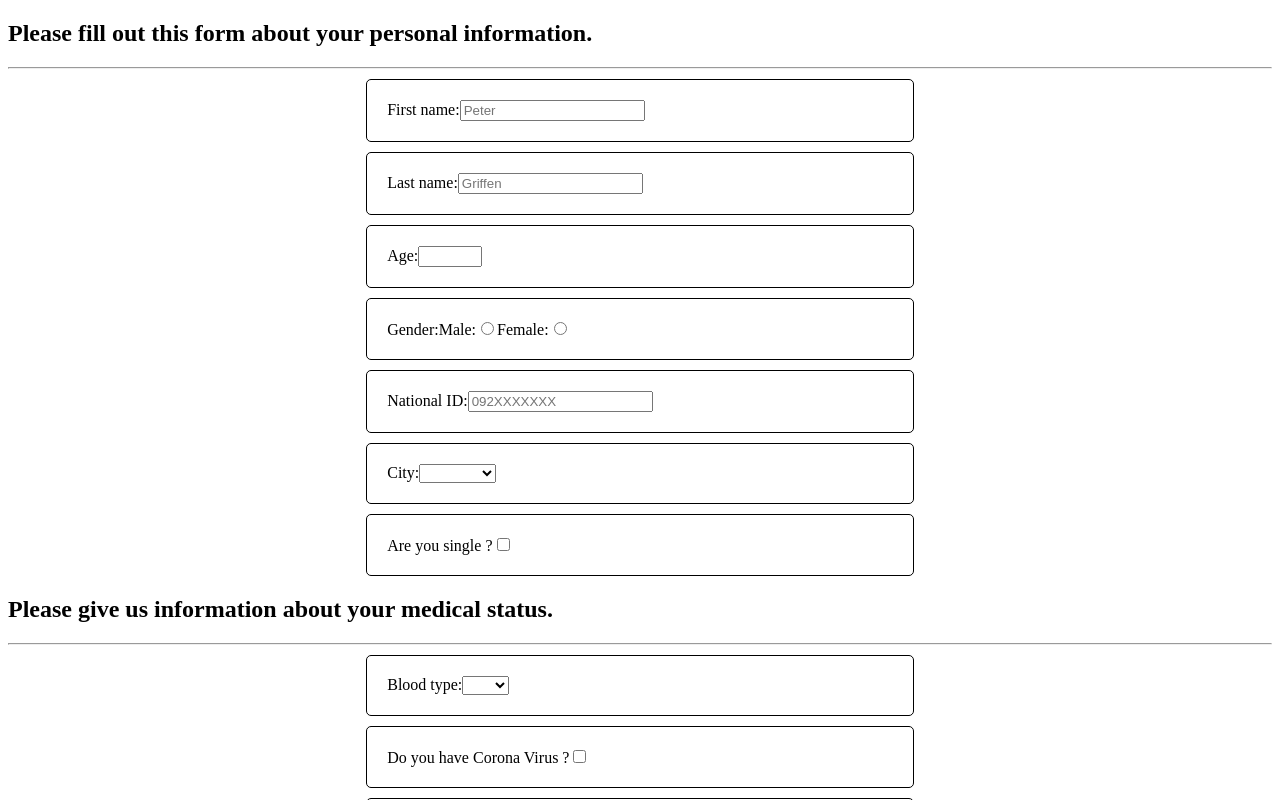
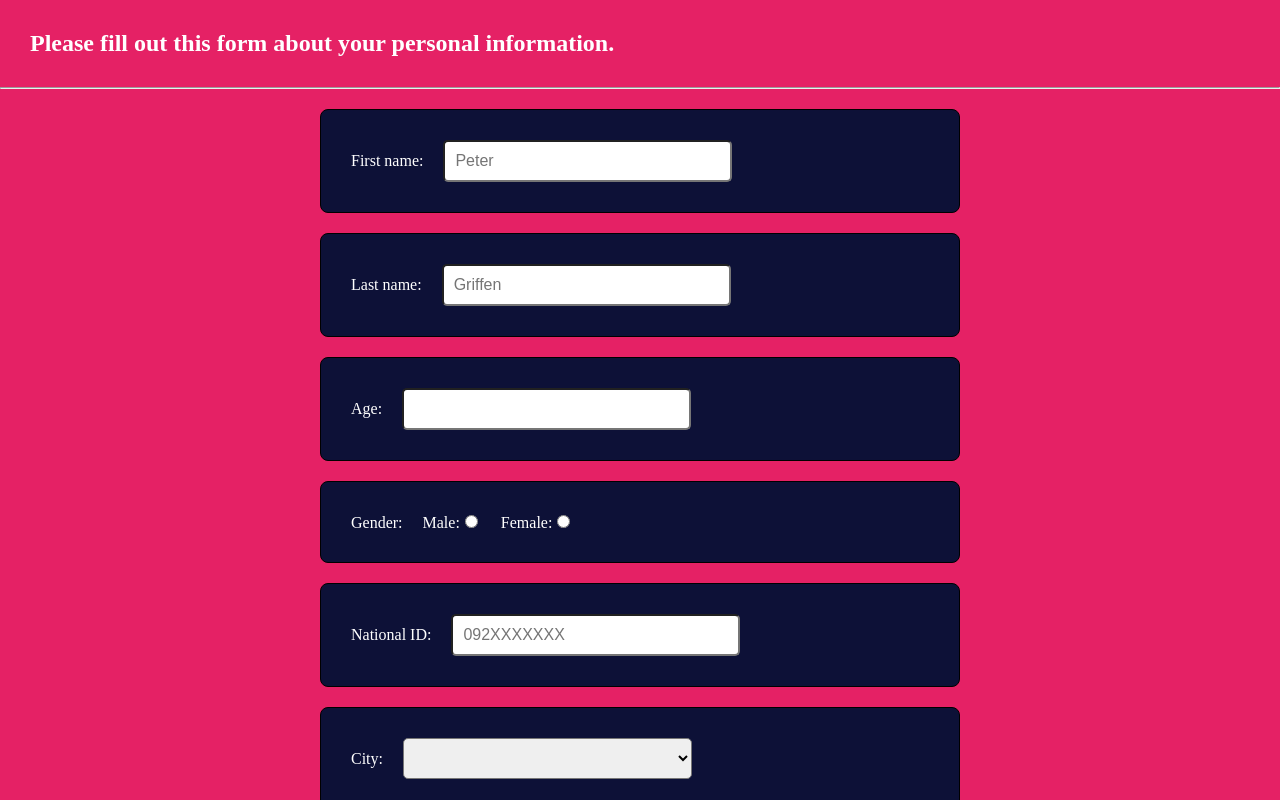
Before and after one commit to amirhnajafiz-learning/vue.js, a Vue app in the folder 05. Medical View Project/MedicalView/: page / in a window 1280 px wide. Shown: the top 800 px of the page. Built offline with nearby package versions, Linux system fonts and the light colour scheme.

Commit message:
setup complete

```diff
--- a/05. Medical View Project/MedicalView/src/App.vue
+++ b/05. Medical View Project/MedicalView/src/App.vue
@@ -40,7 +40,18 @@ export default {
 }
 </script>
 
-<style scoped>
+<style>
+* {
+    box-sizing: border-box;
+    font-size: 16px;
+}
+
+body {
+    margin: 0;
+    padding: 0;
+    background-color: rgba(229,33,101);
+}
+
 .submit-button {
   display: block;
   margin: 10px auto;
@@ -48,4 +59,22 @@ export default {
   width: 100px;
   border-radius: 5px;
 }
+
+.user-input-row {
+  background-color: rgb(13,17,55);
+  color: white;
+  display: block;
+  padding: 30px 30px;
+  margin: 20px auto;
+  border: 1px solid black;
+  width: 50%;
+  border-radius: 8px;
+}
+
+h2 {
+  color: white;
+  padding: 15px;
+  font-size: 24px;
+  margin: 15px;
+}
 </style>
--- a/05. Medical View Project/MedicalView/src/components/MedicalForm.vue
+++ b/05. Medical View Project/MedicalView/src/components/MedicalForm.vue
@@ -4,7 +4,7 @@
         <hr />
         <span class="user-input-row">
           <label for="user-blood-type">Blood type:</label>
-          <select id="user-blood-type" v-model="blood_type">
+          <select class="left-margin text-input" id="user-blood-type" v-model="blood_type">
             <option id="0" value="A+">A+</option>
             <option id="0" value="A-">A-</option>
             <option id="0" value="B+">B+</option>
@@ -47,12 +47,15 @@ export default {
 </script>
 
 <style scoped>
-  .user-input-row {
-    display: block;
-    padding: 20px;
-    margin: 10px auto;
-    border: 1px solid black;
-    width: 40%;
-    border-radius: 5px;
-  }
+.text-input {
+  margin-left: 20px;
+  padding: 10px;
+  border-radius: 5px;
+  width: 50%;
+  outline: none;
+}
+
+.left-margin {
+  margin-left: 20px;
+}
 </style>
--- a/05. Medical View Project/MedicalView/src/components/PersonalForm.vue
+++ b/05. Medical View Project/MedicalView/src/components/PersonalForm.vue
@@ -4,30 +4,30 @@
         <hr />
         <span class="user-input-row">
           <label for="user-firstname">First name:</label>
-          <input id="user-firstname" type="text" v-model="firstName" placeholder="Peter" required=true pattern="[A-Za-z]" />
+          <input id="user-firstname" class="text-input" type="text" v-model="firstName" placeholder="Peter" required=true pattern="[A-Za-z]" />
         </span>
         <span class="user-input-row">
           <label for="user-lastname">Last name:</label>
-          <input id="user-lastname" type="text" v-model="lastName" placeholder="Griffen" required=true pattern="[A-Za-z]" />
+          <input id="user-lastname" class="text-input" type="text" v-model="lastName" placeholder="Griffen" required=true pattern="[A-Za-z]" />
         </span>
         <span class="user-input-row">
           <label for="user-age">Age:</label>
-          <input id="user-age" type="number" v-model="age" required=ture min=1 max=100 />
+          <input id="user-age" class="text-input" type="number" v-model="age" required=ture min=1 max=100 />
         </span>
         <span class="user-input-row">
           <span>Gender:</span>
-          <label for="man">Male:</label>
+          <label class="left-margin" for="man">Male:</label>
           <input type="radio" v-model="gender" id="man" value="man" />
-          <label for="women">Female:</label>
+          <label class="left-margin" for="women">Female:</label>
           <input type="radio" v-model="gender" id="women" value="woman" />
         </span>
         <span class="user-input-row">
           <label for="user-nationalId">National ID:</label>
-          <input id="user-nationalId" type="text" v-model="nationalId" placeholder="092XXXXXXX" pattern="[0-9]" />
+          <input id="user-nationalId" class="text-input" type="text" v-model="nationalId" placeholder="092XXXXXXX" pattern="[0-9]" />
         </span>
         <span class="user-input-row">
           <label for="cityOption">City:</label>
-          <select id="cityOption" v-model="city">
+          <select class="left-margin text-input" id="cityOption" v-model="city">
             <option id="0" value="Teh">Tehran</option>
             <option id="1" value="Mah">Mashhad</option>
             <option id="2" value="Tab">Tabriz</option>
@@ -58,22 +58,15 @@ export default {
 </script>
 
 <style scoped>
-  .user-input-row {
-    display: block;
-    padding: 20px;
-    margin: 10px auto;
-    border: 1px solid black;
-    width: 40%;
-    border-radius: 5px;
-  }
-  .submit-button {
-    display: block;
-    margin: 10px auto;
-    padding: 10px;
-    border-radius: 5px;
-    width: 100px;
-  }
-  .submit-button:hover {
-    background-color: darkgray;
-  }
+.text-input {
+  margin-left: 20px;
+  padding: 10px;
+  border-radius: 5px;
+  width: 50%;
+  outline: none;
+}
+
+.left-margin {
+  margin-left: 20px;
+}
 </style>
```
